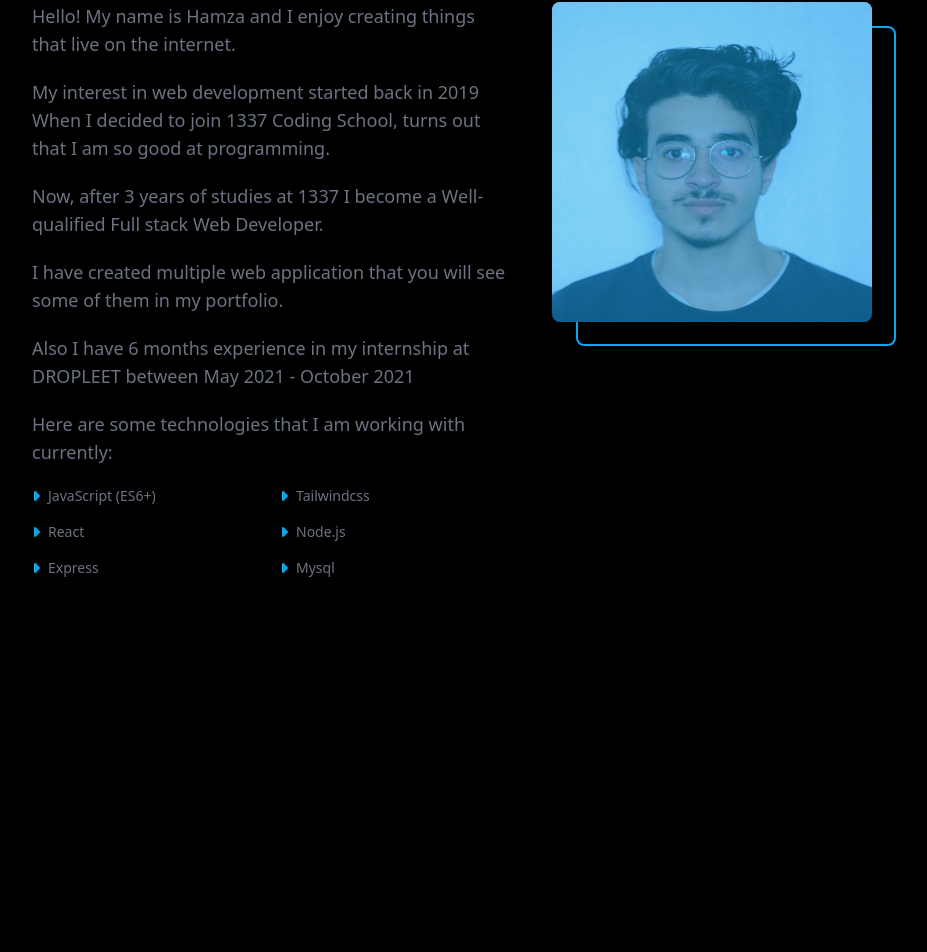
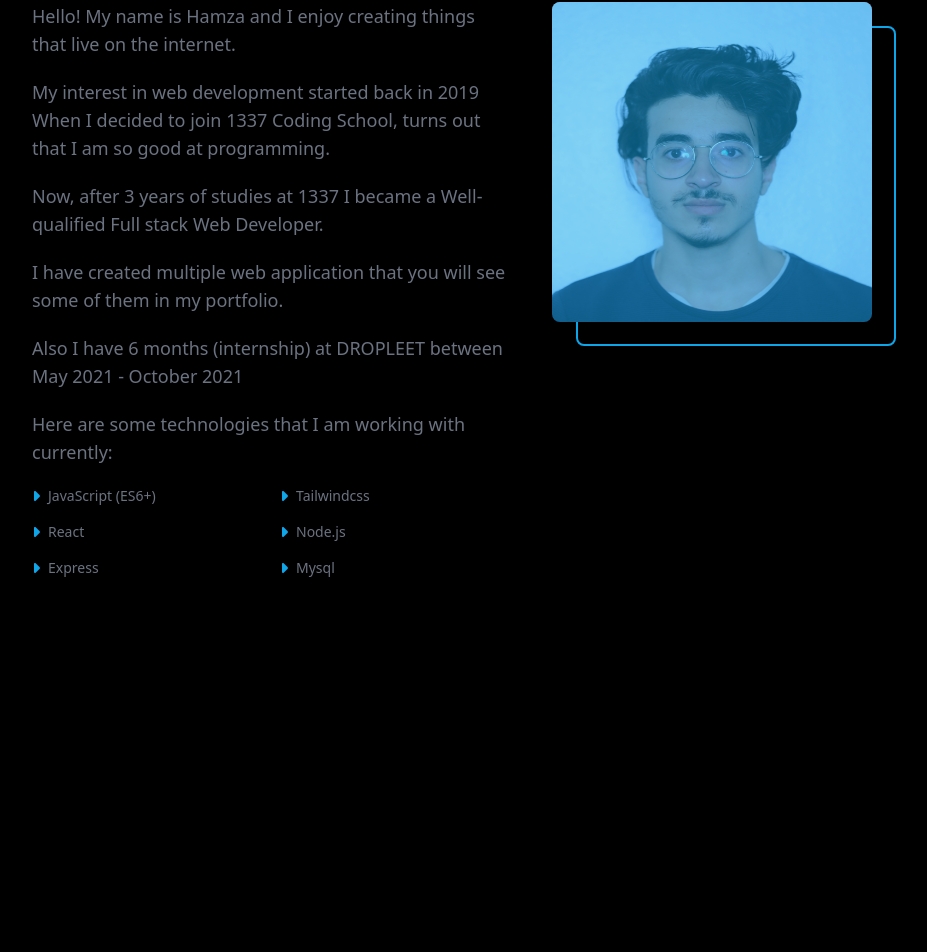
Before and after one commit to hiantrin/portfolio, a React (Create React App) app: page / in a window 1280 px wide. Shown: the part 1154-2106 px from the top of the page, without its empty margins (160-1087 px from the left). Built offline with nearby package versions, Linux system fonts and the light colour scheme.

Commit message:
change in aboutMe section

```diff
--- a/src/components/AbouMe.jsx
+++ b/src/components/AbouMe.jsx
@@ -51,9 +51,9 @@ const AbouMe = () => {
 			<div className='flex flex-col w-full  md:w-[50%] lg:w-[480px] mr-20 lg:mr-10 space-y-5'>
 				<h1 className='text-gray-500 text-xs xs:text-sm sm:text-lg'>Hello! My name is Hamza and I enjoy creating things that live on the internet.</h1>
 				<h1 className='text-gray-500 text-xs xs:text-sm sm:text-lg'>My interest in web development started back in 2019 When I decided to join 1337 Coding School, turns out that I am so good at programming. </h1>
-				<h1 className='text-gray-500 text-xs xs:text-sm sm:text-lg'>Now, after 3 years of studies at 1337 I become a Well-qualified Full stack Web Developer.</h1>
+				<h1 className='text-gray-500 text-xs xs:text-sm sm:text-lg'>Now, after 3 years of studies at 1337 I became a Well-qualified Full stack Web Developer.</h1>
 				<h1 className='text-gray-500 text-xs xs:text-sm sm:text-lg'>I have created multiple web application that you will see some of them in my portfolio.</h1>
-				<h1 className='text-gray-500 text-xs xs:text-sm sm:text-lg'>Also I have 6 months experience in my internship at DROPLEET between May 2021 - October 2021</h1>
+				<h1 className='text-gray-500 text-xs xs:text-sm sm:text-lg'>Also I have 6 months (internship) at DROPLEET between May 2021 - October 2021</h1>
 				<h1 className='text-gray-500 text-xs xs:text-sm sm:text-lg'>Here are some technologies that I am working with currently:</h1>
 				{mapSkills}
 			</div>
```
